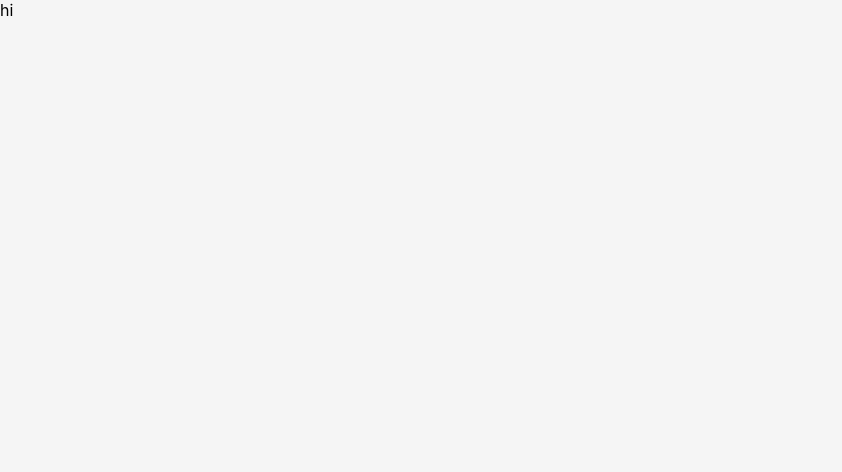
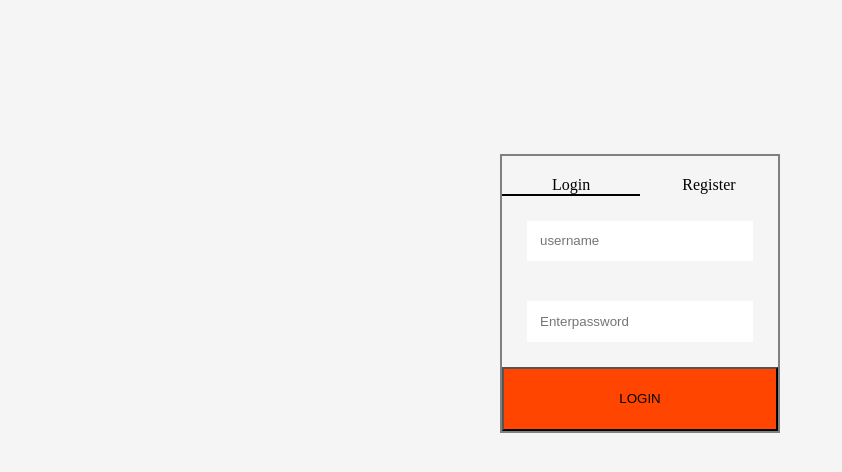
Before and after one commit to shashikiran0730/Leavemanagement, a React (Create React App) app: page / in a window 1280 px wide. Shown: the top 472 px of the page, without its empty margins (0-842 px from the left). Built offline with nearby package versions, Linux system fonts and the light colour scheme; data requests are answered from the project's data file.

Commit message:
small changes in router

```diff
--- a/src/App.js
+++ b/src/App.js
@@ -23,8 +23,7 @@ function App() {
         <BrowserRouter>
           <Routes>
             <Route>
-              <Route path="/" element={<Register></Register>}></Route>
-              <Route path="/login" element={<Login></Login>}></Route>
+              <Route path="/" element={<Login></Login>}></Route>
               <Route path="/welcome" element={<Welcome></Welcome>}>
                 {" "}
               </Route>
```
